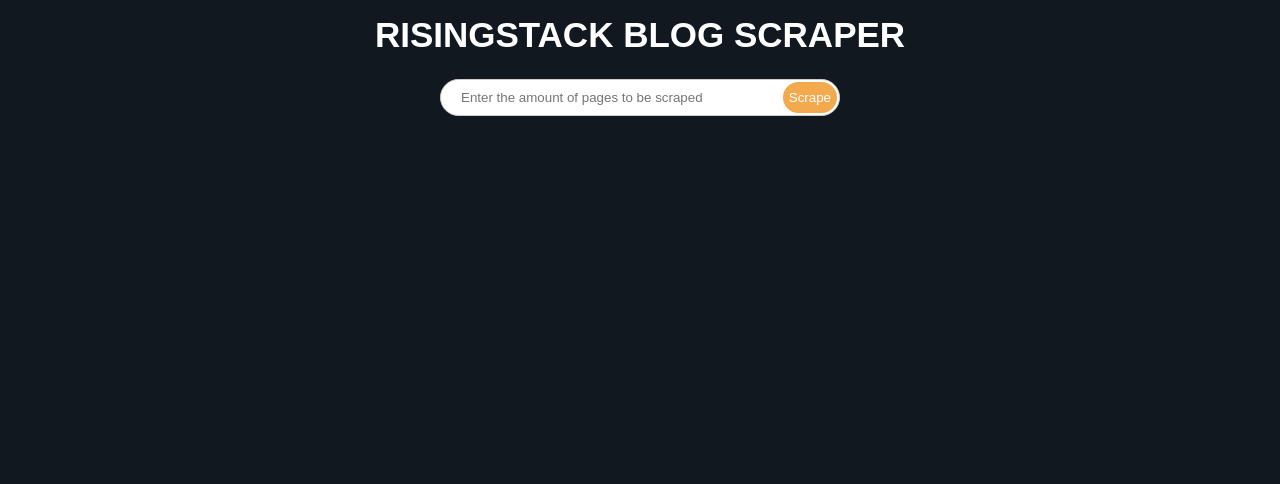
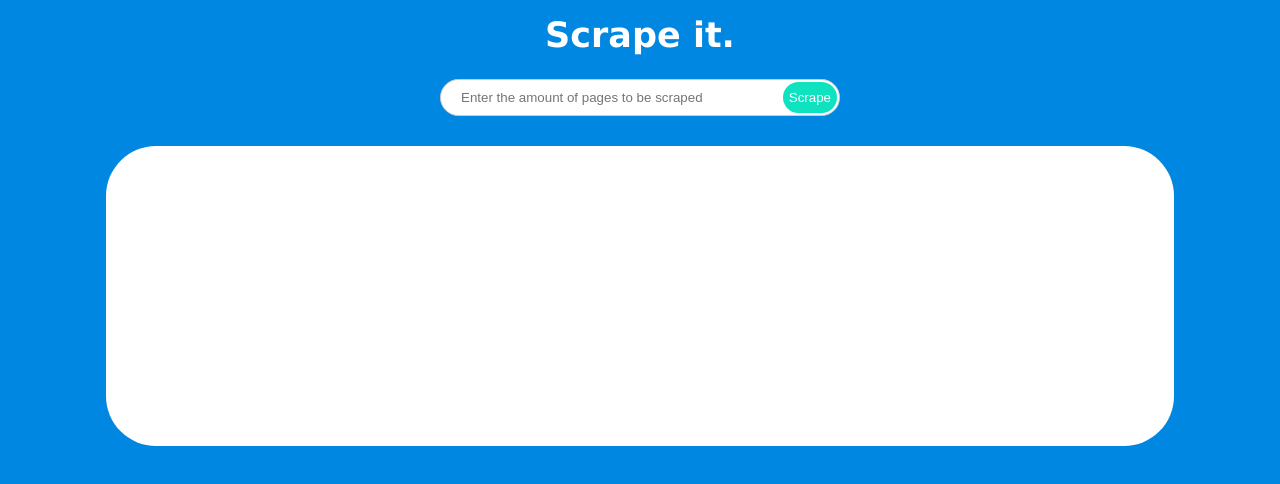
Before and after one commit to DanielRT96/blog-scraper, a React (Create React App) app in the folder client/: page / in a window 1280 px wide. Shown: the top 484 px of the page. Built offline with nearby package versions, Linux system fonts and the light colour scheme.

Commit message:
UI updates + communication w/ server

```diff
--- a/client/src/App.css
+++ b/client/src/App.css
@@ -6,9 +6,9 @@
 
 .title {
   color: #ffffff;
-  font-family: 'Raleway', sans-serif;
+  font-family: 'Verdana', sans-serif;
   font-size: 35px;
   font-weight: 800;
   margin: 15px 0 24px;
-  text-transform: uppercase;
+  /* text-transform: uppercase; */
 }
--- a/client/src/App.js
+++ b/client/src/App.js
@@ -1,26 +1,14 @@
 import React from 'react';
 import './App.css';
-import InputField from './components/InputField';
+import InputField from './components/InputField/InputField';
+import BlogContainer from './components/BlogContainer/BlogContainer';
 
 function App() {
-  // const [data, setData] = React.useState(null);
-
-  // React.useEffect(() => {
-  //   fetch('/api')
-  //     .then((res) => res.json())
-  //     .then((data) => setData(data.message));
-  // }, []);
-
   return (
-    // <div className="App">
-    //   <header className="App-header">
-    //     <img src={logo} className="App-logo" alt="logo" />
-    //     <p>{!data ? 'Loading...' : data}</p>
-    //   </header>
-    // </div>
     <div className="App">
-      <h1 className="title">RisingStack blog scraper</h1>
+      <h1 className="title">Scrape it.</h1>
       <InputField></InputField>
+      <BlogContainer></BlogContainer>
     </div>
   );
 }
--- /dev/null
+++ b/client/src/components/BlogContainer/BlogContainer.css
@@ -0,0 +1,7 @@
+.blog__container {
+  background-color: #ffffff;
+  width: 60%;
+  padding: 150px;
+  border-radius: 50px;
+  margin: 30px auto 0px auto;
+}
--- /dev/null
+++ b/client/src/components/BlogContainer/BlogContainer.js
@@ -0,0 +1,7 @@
+import './BlogContainer.css';
+
+const BlogContainer = () => {
+  return <div className="blog__container"></div>;
+};
+
+export default BlogContainer;
--- /dev/null
+++ b/client/src/components/BlogContainer/BlogItem/BlogItem.js
@@ -0,0 +1 @@
+// TODO
--- a/client/src/components/InputField.js
+++ /dev/null
@@ -1,18 +0,0 @@
-import './InputField.css';
-
-function InputField() {
-  return (
-    <div className="search__container">
-      <input
-        type="text"
-        className="search__input"
-        placeholder="Enter the amount of pages to be scraped"
-      ></input>
-      <button className="search__button" type="submit">
-        Scrape
-      </button>
-    </div>
-  );
-}
-
-export default InputField;
--- a/client/src/components/InputField.css
+++ b/client/src/components/InputField/InputField.css
@@ -16,9 +16,19 @@
   top: 3px;
   bottom: 3px;
   border: 0;
-  background: #f3aa4e;
+  background: #0fe2bf;
   color: #fff;
   outline: none;
   border-radius: 100px;
   z-index: 2;
 }
+
+.search__button:hover {
+  background-color: #0b917a;
+  cursor: pointer;
+}
+
+.search__button:active {
+  transform: scale(0.98);
+  box-shadow: 3px 2px 22px 1px rgba(0, 0, 0, 0.24);
+}
--- /dev/null
+++ b/client/src/components/InputField/InputField.js
@@ -0,0 +1,33 @@
+import React, { useState } from 'react';
+import axios from 'axios';
+import './InputField.css';
+
+const InputField = () => {
+  const [userInput, setInput] = useState(null);
+
+  const handleChange = (e) => {
+    setInput(e.target.value);
+  };
+
+  const onClick = () => {
+    axios.post(`http://localhost:3001/scrape`, { userInput }).then((res) => {
+      console.log(res.data); // Here get back
+    });
+  };
+
+  return (
+    <div className="search__container">
+      <input
+        type="text"
+        className="search__input"
+        placeholder="Enter the amount of pages to be scraped"
+        onChange={handleChange}
+      ></input>
+      <button className="search__button" type="submit" onClick={onClick}>
+        Scrape
+      </button>
+    </div>
+  );
+};
+
+export default InputField;
--- a/client/src/index.css
+++ b/client/src/index.css
@@ -1,5 +1,5 @@
 body {
-  background-color: #121820;
+  background-color: #0087e2;
   margin: 0;
   font-family: -apple-system, BlinkMacSystemFont, 'Segoe UI', 'Roboto', 'Oxygen',
     'Ubuntu', 'Cantarell', 'Fira Sans', 'Droid Sans', 'Helvetica Neue',
--- a/package.json
+++ b/package.json
@@ -12,6 +12,7 @@
   "license": "ISC",
   "dependencies": {
     "axios": "^0.21.1",
+    "cors": "^2.8.5",
     "express": "^4.17.1",
     "nodemon": "^2.0.7"
   }
```
Also changed, not shown: client/src/components/BlogContainer/BlogItem/BlogItem.css (added), 2 other files (tests, documents, lock files or other folders).
